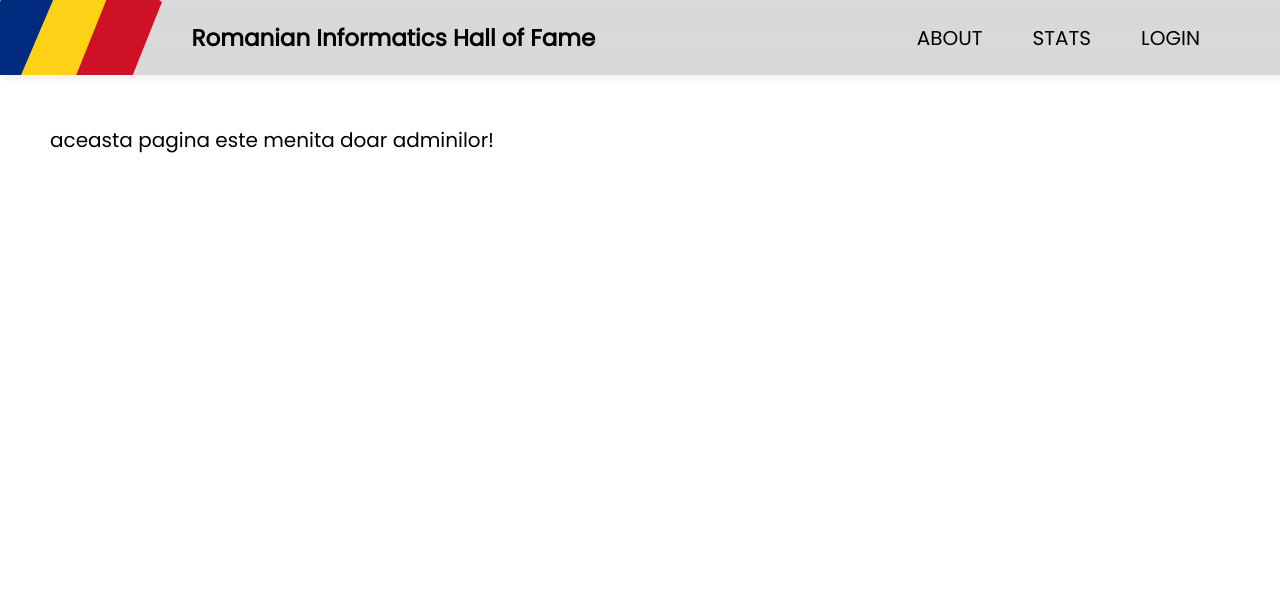
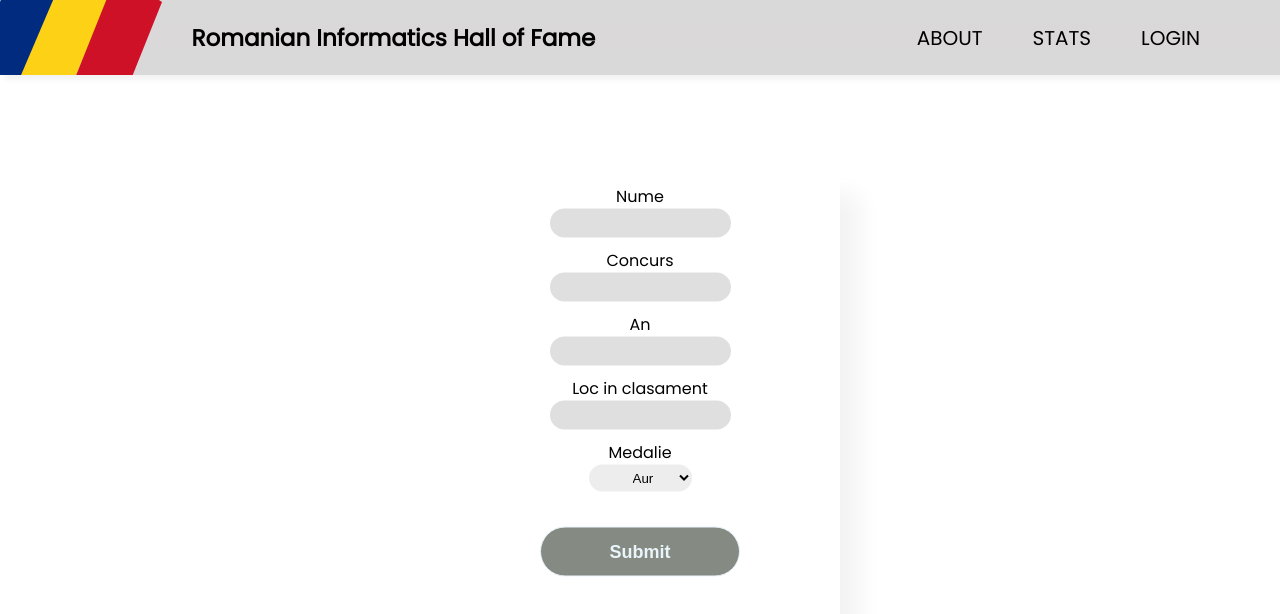
Before and after one commit to DavidCurca/hof, a React (Create React App) app in the folder frontend/: page /new_result in a window 1280 px wide. Shown: the top 614 px of the page. Built offline with nearby package versions, Linux system fonts and the light colour scheme; no server answers.

Commit message:
AddResult

```diff
--- a/frontend/src/components/contest/contest.jsx
+++ b/frontend/src/components/contest/contest.jsx
@@ -16,7 +16,7 @@ export default function Contest(props) {
         {theme === 'modern' &&
             <div className='container1'>
                 <h1 className='ContestTitle'>{contestName}</h1>
-                <div className='Center'>
+                <div className='Center1'>
                     <div className='results'>
                         <div className='Podium'>
 
--- a/frontend/src/components/contest/contest.scss
+++ b/frontend/src/components/contest/contest.scss
@@ -1,11 +1,11 @@
 
 .container1{
     background: linear-gradient(180deg,#ffffff, #ececec, white);
+
 }
 .Center{
     display: flex;
     flex-direction: row;
-    align-items: center;
      //   height: fit-content;
 
 }
@@ -25,7 +25,7 @@
 }
 
 .firstPlace{
-    //margin-left: 40px;
+   // margin-left: 40px;
     //margin-right: 40px;
     display: flex;
     flex-direction: column;
--- a/frontend/src/components/hofError/hofError.jsx
+++ b/frontend/src/components/hofError/hofError.jsx
@@ -2,7 +2,7 @@ import React from "react";
 import './hofErorr.scss';
 
 export default function HofError(props) {
-    //console.log(props.errorMessage);
+    console.log(props.errorMessage);
 
     return (
         <>
--- a/frontend/src/components/newResult/newResult.jsx
+++ b/frontend/src/components/newResult/newResult.jsx
@@ -2,7 +2,7 @@ import {React, useState, useEffect} from "react";
 import { useNavigate } from "react-router-dom";
 import { useCookies } from 'react-cookie';
 import './newResult.scss'
-
+import HofError from "../hofError/hofError";
 export default function NewResult(){
     const [name, setName] = useState("");
     const [year, setYear] = useState(null);
@@ -16,7 +16,7 @@ export default function NewResult(){
     const [loaded, setLoaded] = useState(false);
     const [username, setUsername] = useState("");
     const navigate = useNavigate();
-
+    const [error, setError] = useState(false)
     function check_login(){
         let id = cookies['session'];
         if(id == undefined){
@@ -38,9 +38,21 @@ export default function NewResult(){
             })
         }
     }
+    function checkExistance(){
+        /// TODO: implement
+        return false;
+    }
 
     function addResult(e){
         e.preventDefault()
+        console.log("name: " + name);
+        console.log("id: " + contestId);
+        console.log("place: " + place);
+        console.log("year: " + year);
+        console.log("medal: " + medal);
+        if(checkExistance() === false){
+            setError(true);
+        }else{
         console.log("name: " + name);
         console.log("id: " + contestId);
         console.log("place: " + place);
@@ -53,65 +65,59 @@ export default function NewResult(){
         .then((data) => {
             console.log(data);
         })
+        }
     }
 
-    function checkExistance(){
-        /// TODO: implement
+
+
+    function changeName(e){
+        setError(false);
+        setName(e.target.value);
+    }
+    function changeConcurs(e){
+        /// TODO: implement an id matcher for any comp
+
+    }
+    function changeYear(e){
+        setYear(e.target.value);
+    }
+    function changePlace(e){
+        setPlace(e.target.value);
+    }
+    function something(e){
+
     }
 
     useEffect(() => {
         check_login()
     }, []);
+  //  <HofError errorMessage={"Persoana " + name + " nu a fost gasita"}
+    return (
+        <>
+        {error === true && <h1 style={{paddingLeft:"680px", paddingTop:"30px"}}>Something</h1>}
+        <div>
+             <div className="center">
+                <form>
+                     <p className="LabelForInput">Nume</p>
+                        <input name='Nume' type='text' className="inputField" onChange={changeName}></input>
+                     <p className="LabelForInput">Concurs</p>
+                         <input name='Nume' type='text'className="inputField" ></input>
+                     <p className="LabelForInput">An</p>
+                         <input name='Nume' type='number' className="inputField" onChange={changeYear}></input>
+                     <p className="LabelForInput">Loc in clasament</p>
+                         <input name='Nume' type='number' className="inputField" onChange={changePlace}></input>
+                     <p className="LabelForInput">Medalie</p>
+                     <select className="Medal" name="medal">
+                        <option value={3}>Aur</option>
+                        <option value={2}>silver</option>
+                        <option value={1}>bronz</option>
+                        <option value={0}>niciuna</option>
+                    </select>
 
-    return (
-        <div className="wrapper">
-            {username != "" &&
-                <form>
-                    <p><span style={{fontFamily: 'Courier Prime', fontWeight: '900'}}>{username}</span>, va adauga rezultatul</p>
-
-                    <div style={{marginTop: '10px'}}>
-                        <label for="name">Nume: </label>
-                        <input type="text" id="name" name="name" onChange={(e) => {setName(e.target.value); checkExistance()}}/>
-                        <br/>
-
-                        {name != "" &&
-                        <>
-                            {exists === false &&
-                                <p className="underText">Persoana <span className="bold">{name}</span> nu a fost gasita, <button onClick={() => {navigate("/new_person")}}>Creaz-o</button> </p>
-                            }
-                        </>
-                        }
-                    </div>
-
-                    <div style={{marginTop: '10px'}}>
-                        <label for="contest" value="1">Concurs:</label>
-                        <select name="contest" id="contest" onChange={(e) => setContesId(e.target.value)}>
-                            <option value="1">ONI</option>
-                        </select> <br/>
-                    </div>
-                    <div style={{marginTop: '10px'}}>
-                        <label for="year">An: </label>
-                        <input type="number" id="year" name="year" onChange={(e) => setYear(e.target.value)}/><br></br>
-                    </div>
-                    <div style={{marginTop: '10px'}}>
-                        <label for="place">Loc in clasament: </label>
-                        <input type="number" id="place" name="place" onChange={(e) => setPlace(e.target.value)}/><br></br>
-                    </div>
-                    <div style={{marginTop: '10px'}}>
-                        <label for="medal">Medalie:</label>
-                        <select name="medal" id="medal" onChange={(e) => setMedal(e.target.value)}>
-                            <option value="0">Niciuna</option>
-                            <option value="3">Bronz</option>
-                            <option value="2">Argint</option>
-                            <option value="1">Aur</option>
-                        </select><br/>
-                    </div>
-                    <button type="submit" onClick={addResult}>Adauga</button>
+                    <button type="submit" onClick={addResult}>Submit</button>
                 </form>
-            }
-            {username === "" &&
-                <p>aceasta pagina este menita doar adminilor!</p>
-            }
+            </div>
         </div>
+         </>
     )
 }
--- a/frontend/src/components/newResult/newResult.scss
+++ b/frontend/src/components/newResult/newResult.scss
@@ -1,14 +1,14 @@
-.wrapper{
-    margin: 50px;
-    font-size: 20px;
+
+
+form{
+    display: flex;
+    flex-direction: column;
+    align-items: center;
 }
 
-label{
-    margin-right: 10px;
-}
 
 button[type="submit"]{
-    margin-top: 15px;
+    margin-top: 35px;
     width: 200px;
     height: 50px;
     border: 1px solid;
@@ -20,13 +20,26 @@ button[type="submit"]{
     cursor: pointer;
     outline: none;
 }
+.LabelForInput{
+    margin-top: 10px;
+}
+.Medal{
+    padding-left: 40px;
+ //.   padding-right: 50px;
+    border-radius: 20px;
+    border:0 ;
+    padding-top: 5px;
+    padding-bottom: 5px;
+    background-color: #ededed;
+}
+.inputField{
+    border: 0;
+    padding-top:7px;
+    ///:5px;
+    padding-bottom:7px;
+    border-radius: 15px;
+    background-color: rgb(224, 223, 223);
 
-.bold{
-    font-weight: 900;
-}
-
-.underText{
-    font-size: 18px;
 }
 
 button[type="submit"]:hover{
--- a/frontend/src/components/stats/stats.scss
+++ b/frontend/src/components/stats/stats.scss
@@ -5,7 +5,7 @@
     margin-left: 40px;
     background-color:#787878 ;
     width: 28vh;
-    height: 17vh;
+    height: 20vh;
     border-radius:12px;
     box-shadow: 4px 4px 4px rgb(161, 161, 161);
     transition: 0.2s;
@@ -13,7 +13,7 @@
 
 .contestCard:hover{
     width: 29vh;
-    height: 18vh;
+    height: 22vh;
 }
 
 .contestCard h2{
```
